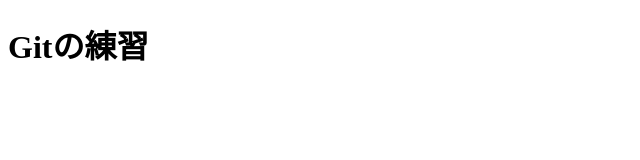
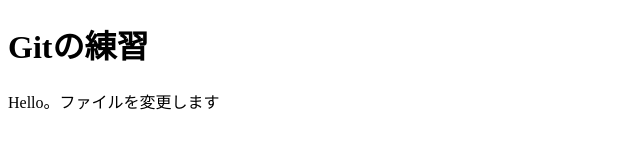
Before and after one commit to yone-3/git-lesson, a plain HTML site: page index.html in a window 1280 px wide. Shown: the whole page, without its empty margins (0-640 px from the left). Drawn offline with Linux system fonts and the light colour scheme.

Commit message:
こんにちはからHelloに変えた

```diff
--- a/index.html
+++ b/index.html
@@ -10,7 +10,7 @@
 <body>
 
     <h1>Gitの練習</h1>
-
+    <p>Hello。ファイルを変更します</p>
 </body>
 
 </html>
```
